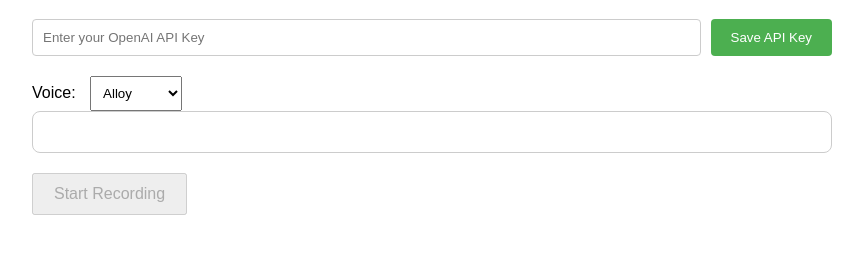
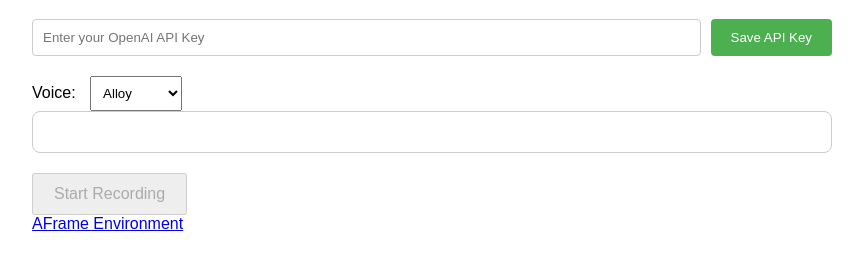
Before and after one commit to water-melonie/Dating-Sim, a plain HTML site: page index.html in a window 1280 px wide. Shown: the part 81-348 px from the top of the page, without its empty margins (208-1071 px from the left). Drawn offline with Linux system fonts and the light colour scheme.

Commit message:
added link to aframe

```diff
--- a/index.html
+++ b/index.html
@@ -132,6 +132,7 @@
         <button id="recordButton" disabled>Start Recording</button>
         <span id="statusIndicator" class="status-indicator"></span>
     </div>
+    <div><a href="aframe.html">AFrame Environment</a></div>
 
     <script src="app.js"></script>
 </body>
```
